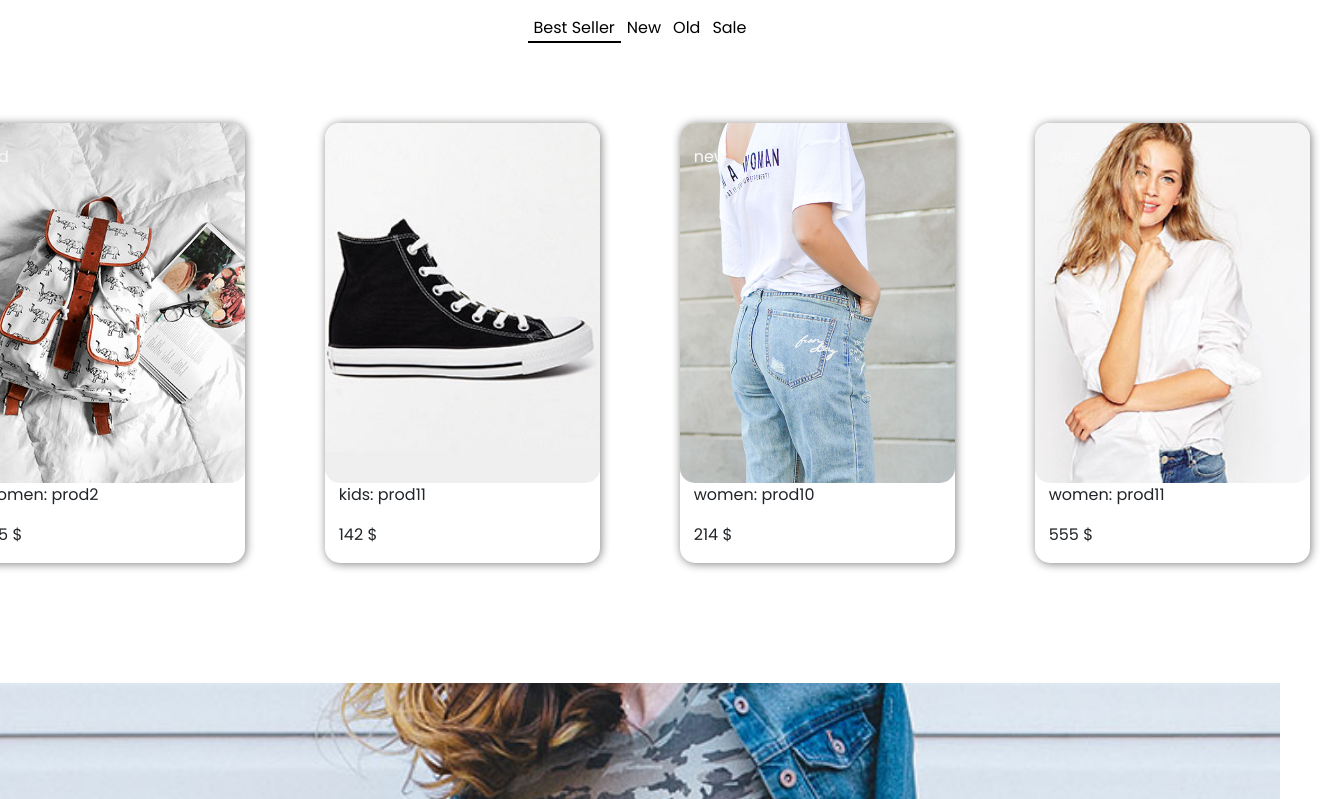
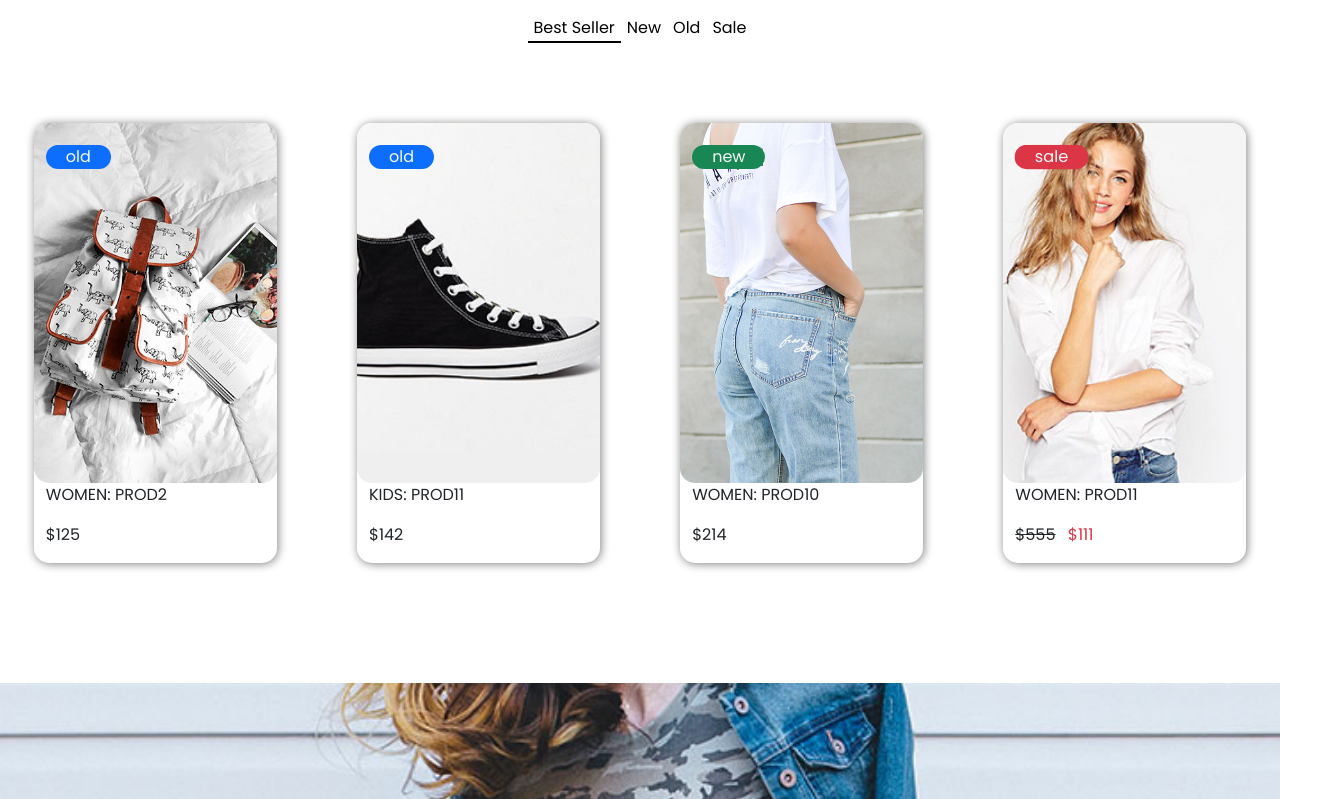
Before and after one commit to Osama-Jeb/cs_projet_react_oussama_jebrane, a React (Create React App) app: page / in a window 1280 px wide. Shown: the part 1281-2080 px from the top of the page, 1330 px wide, since content can reach past the window. Built offline with nearby package versions, Linux system fonts and the light colour scheme.

Commit message:
fixing problems in productUnique + some responsive

```diff
--- a/src/layouts/card/Card.js
+++ b/src/layouts/card/Card.js
@@ -55,11 +55,41 @@ export const Card = (props) => {
                 </div>
                 <img src={props.myObject.src} alt="" />
                 <span className="btnTag text-light">{props.myObject.tag}</span>
+                <>
+                    {
+                        props.myObject.tag === "new" ?
+                            <>
+                                <span className="btnTag bg-success rounded-pill ps-1 pe-1 text-light">{props.myObject.tag}</span>
+                            </>
+                            : props.myObject.tag === "old" ?
+                                <>
+                                    <span className="btnTag bg-primary rounded-pill ps-1 pe-1 text-light">{props.myObject.tag}</span>
+                                </>
+                                :
+                                <>
+                                    <span className="btnTag aniSale bg-danger rounded-pill ps-1 pe-1 text-light">{props.myObject.tag}</span>
+                                </>
+                    }
+                </>
                 <NavLink to={`/product/${props.myObject.name}`}>
                     <button className="btnProd rounded-pill">To Product</button>
                 </NavLink>
-                <p>{props.myObject.categorie}: {props.myObject.name}</p>
-                <p>{props.myObject.price} $</p>
+                <p className="text-uppercase">{props.myObject.categorie}: {props.myObject.name}</p>
+                <>
+                    {
+                        props.myObject.tag === "sale" ?
+                            <>
+                                <div className="d-flex">
+                                    <p className="strike">${props.myObject.price}</p>
+                                    <p className="text-danger aniSale">${props.myObject.price * 0.2}</p>
+                                </div>
+                            </>
+                            :
+                            <>
+                                <p>${props.myObject.price}</p>
+                            </>
+                    }
+                </>
             </div>
         </>
     )
--- a/src/layouts/card/_card.scss
+++ b/src/layouts/card/_card.scss
@@ -1,10 +1,11 @@
 .prodCard {
     position: relative;
     height: fit-content;
-    width: 275px;
+    width: 19vw;
     transition: all 0.5s;
     box-shadow: 1px 1px 10px gray;
     border-radius: 15px;
+
 
     img {
         height: 45vh;
@@ -66,6 +67,16 @@
     }
 }
 
+@media (min-width: 375px) and (max-width: 425px) {
+    .prodCard {
+        width: 80vw;
+    }
+}
+
+.strike {
+    text-decoration: line-through;
+}
+
 .prodCard:hover {
     transform: scale(1.1);
     border-radius: 15px;
@@ -103,3 +114,17 @@
         transform: rotateY(360deg);
     }
 }
+
+.aniSale {
+    animation: aniSale 1s infinite alternate;
+}
+
+@keyframes aniSale {
+    0% {
+        transform: scale(1);
+    }
+
+    100% {
+        transform: scale(1.2);
+    }
+}
--- a/src/pages/product/productUnique/ProductUnique.js
+++ b/src/pages/product/productUnique/ProductUnique.js
@@ -9,40 +9,55 @@ export const ProductUnique = () => {
     const allValues = useContext(Info);
     const [allInfo, setAllInfo] = allValues.allInfo
     const [basketProd, setBasketProd] = allValues.basketProd;
-    let myItem = allInfo.find(element => element.name === id);
 
     const add = (element, index) => {
-        let newArr = [...allInfo];
-        let newItem = {...element};
+        let newInfo = [...allInfo];
+        let newItem = { ...element };
         newItem.amount += 1;
-        newArr[index] = newItem;
-        setAllInfo(newArr);
+        newInfo[index] = newItem;
+        setAllInfo(newInfo);
+
+        let newBasket = [...basketProd]
+        let findInBasket = newBasket.find(el => el.name === element.name)
+        if (findInBasket === undefined) {
+            newBasket.push(newItem);
+            setBasketProd(newBasket)
+        }
     }
 
 
     const remove = (element, index) => {
-        let newArr = [...allInfo];
+        let newInfo = [...allInfo];
         let newItem = { ...element };
         newItem.amount -= 1;
         if (newItem.amount >= 0) {
-            newArr[index] = newItem;
-            setAllInfo(newArr);
+            newInfo[index] = newItem;
+            setAllInfo(newInfo);
+            if (newItem.amount === 0) {
+                let newBasket = [...basketProd];
+                let findInBasket = newBasket.findIndex(el => el.name === element.name)
+                newBasket.splice(findInBasket, 1);
+                setBasketProd(newBasket)
+            }
         }
     }
 
 
     return (
         <>
-            <PageTitle>{id}</PageTitle>
-            <div className="container prodUnique d-flex justify-content-around">
+            <PageTitle><h1 className="text-uppercase fw-bolder">{id}</h1></PageTitle>
+            <div className="container prodUnique p-3 d-flex align-items-center justify-content-around flex-column flex-md-row">
                 {
                     allInfo.map((element, index) =>
                         element.name === id ?
                             <>
                                 <img src={element.src} alt="" />
                                 <div>
-                                    <h1>{element.name}</h1>
-                                    <h4>{element.desc}</h4>
+                                    <div className="d-flex align-items-center flex-column">
+                                        <h1 className="text-uppercase">{element.name}</h1>
+                                        <h4>{element.desc}</h4>
+                                        <h4>{element.price}$</h4>
+                                    </div>
                                     <div>
                                         <div className="d-flex justify-content-center">
                                             <button className="basketBtn btn" onClick={() => {
--- a/src/pages/product/productUnique/_productUnique.scss
+++ b/src/pages/product/productUnique/_productUnique.scss
@@ -8,4 +8,9 @@
         box-shadow: 0px 0px 10px gray;
         transform: rotateX(30deg);
     }
+    @media (min-width: 375px) and (max-width: 425px){
+        img{
+            width: 80vw;
+        }
+    }
 }
```
